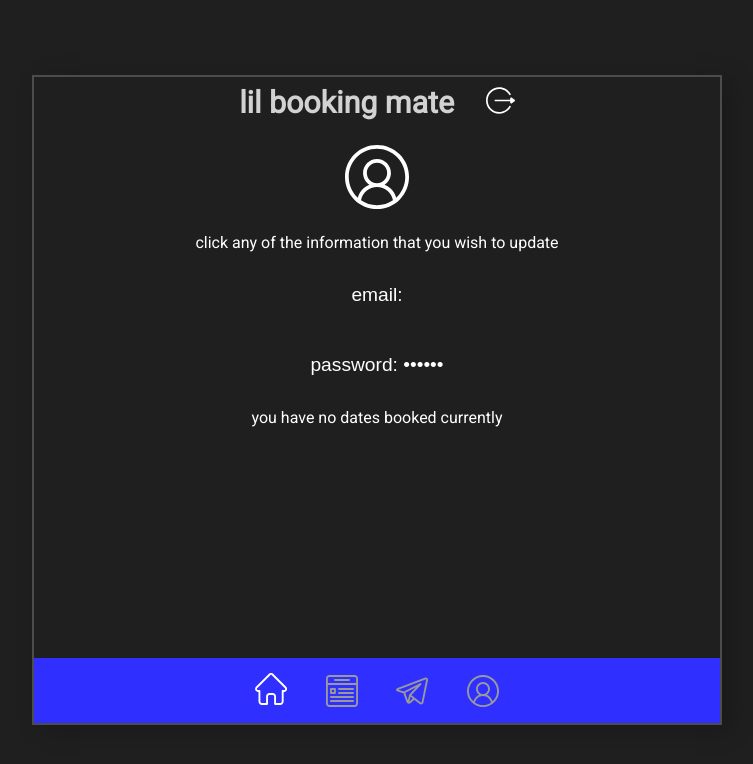
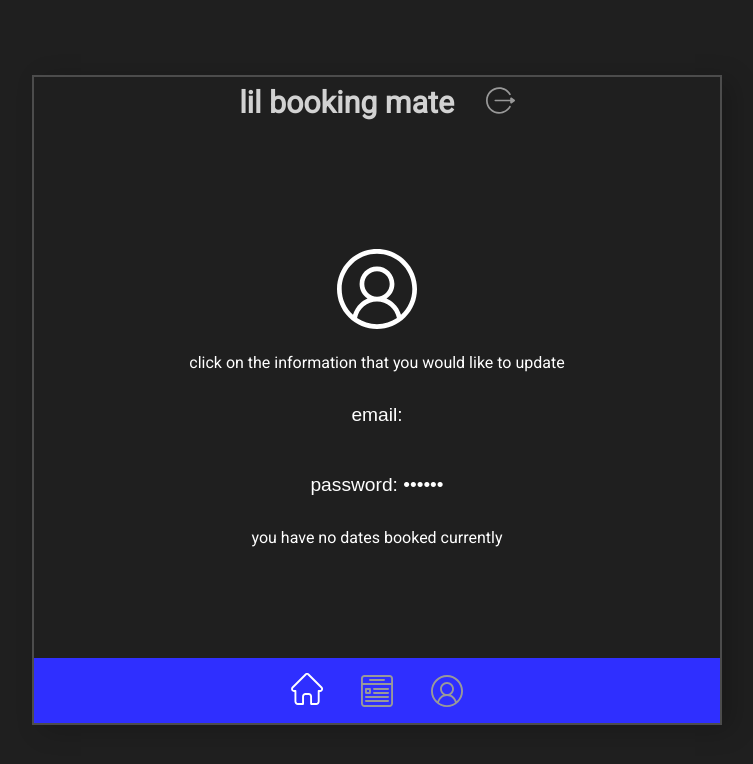
Before and after one commit to 200backflips/lil-booking-mate, a Vue app in the folder client/: page /user in a window 1280 px wide. Shown: the top 764 px of the page, without its empty margins (263-1016 px from the left). Built offline with nearby package versions, Linux system fonts and the light colour scheme.

Commit message:
dunno. last push of the week

```diff
--- a/client/src/components/ActiveBookings.vue
+++ b/client/src/components/ActiveBookings.vue
@@ -32,7 +32,7 @@ export default {
 };
 </script>
 
-<style>
+<style scoped>
 .ActiveBookings {
   display: flex;
   flex-direction: column;
@@ -42,20 +42,4 @@ export default {
   overflow-y: scroll;
   -webkit-overflow-scrolling: touch;
 }
-.Booking {
-  display: flex;
-  flex-direction: column;
-  align-items: center;
-  width: 80%;
-  margin: 0.5rem;
-  padding: 0.7rem;
-  background: #2b2b2b;
-  font-size: 1.1rem;
-}
-.Booking p {
-  padding: 0.5rem;
-}
-.Booking h4 {
-  padding: 1rem;
-}
 </style>
--- a/client/src/components/Footer.vue
+++ b/client/src/components/Footer.vue
@@ -6,7 +6,6 @@
     <router-link to="/bookings">
       <img src="../assets/newsfeed.svg" alt="booked-dates" />
     </router-link>
-    <img src="../assets/telegram.svg" class="logged-out" alt="message" />
     <router-link to="/user">
       <img src="../assets/user.svg" alt="user" />
     </router-link>
@@ -16,7 +15,6 @@
       <img src="../assets/home.svg" alt="home" />
     </router-link>
     <img src="../assets/newsfeed.svg" class="logged-out" alt="booked-dates" />
-    <img src="../assets/telegram.svg" class="logged-out" alt="message" />
     <img src="../assets/user.svg" class="logged-out" alt="user" />
   </div>
 </template>
--- a/client/src/components/Header.vue
+++ b/client/src/components/Header.vue
@@ -2,23 +2,25 @@
   <div class="Header">
     <h1>lil booking mate</h1>
     <div class="logout-btn">
-      <button @click.prevent="logOut">
+      <button v-if="isLoggedIn" @click.prevent="logOut">
         <router-link to="/">
           <img src="../assets/logout.svg" alt="logout" />
         </router-link>
       </button>
+      <img v-else src="../assets/logout.svg" alt="logout" class="logged-out" />
     </div>
   </div>
 </template>
 
 <script>
-import { mapActions } from "vuex";
+import { mapGetters, mapActions } from "vuex";
 
 export default {
   name: "Header",
   methods: {
     ...mapActions(["logOut"])
-  }
+  },
+  computed: mapGetters(["isLoggedIn"])
 };
 </script>
 
@@ -50,6 +52,10 @@ img {
   filter: invert(100%);
 }
 
+.logged-out {
+  filter: invert(60%);
+}
+
 @media screen and (min-width: 500px) {
   img:hover {
     filter: invert(60%);
--- a/client/src/components/User.vue
+++ b/client/src/components/User.vue
@@ -1,7 +1,7 @@
 <template>
   <div class="User">
     <img src="../assets/user.svg" alt="user" />
-    <p>click any of the information that you wish to update</p>
+    <p>click on the information that you would like to update</p>
     <DisplayUserInfo
       infoType="email"
       :toggler="changeEmail"
@@ -23,7 +23,9 @@
       <p>from: {{ parseDate(userInfo.timePeriod.from) }}</p>
       <p>to: {{ parseDate(userInfo.timePeriod.to) }}</p>
     </template>
-    <p v-else>you have no dates booked currently</p>
+    <router-link to="/" v-else>
+      <p>you have no dates booked currently</p>
+    </router-link>
   </div>
 </template>
 
@@ -61,6 +63,7 @@ export default {
 .User {
   display: flex;
   flex-direction: column;
+  justify-content: center;
   align-items: center;
   height: 82%;
   overflow-y: scroll;
@@ -72,9 +75,16 @@ export default {
   font-size: 1rem;
   width: 82%;
 }
+.User > a {
+  padding: 0.5rem;
+  text-align: center;
+  font-size: 1rem;
+  color: #ffffff;
+  text-decoration: none;
+}
 
 img {
-  width: 4rem;
+  width: 5rem;
   filter: invert(100%);
   margin: 1rem;
 }
--- a/client/src/elements/Booking.vue
+++ b/client/src/elements/Booking.vue
@@ -26,3 +26,22 @@ export default {
   }
 };
 </script>
+
+<style scoped>
+.Booking {
+  display: flex;
+  flex-direction: column;
+  align-items: center;
+  width: 80%;
+  margin: 0.5rem;
+  padding: 0.7rem;
+  background: #2b2b2b;
+  font-size: 1.1rem;
+}
+.Booking p {
+  padding: 0.5rem;
+}
+.Booking h4 {
+  padding: 1rem;
+}
+</style>
--- a/client/src/store/modules/login.js
+++ b/client/src/store/modules/login.js
@@ -8,7 +8,7 @@ const actions = {
   verifyLogIn({ commit, rootState }) {
     rootState.users.map(user => {
       if (
-        rootState.userInput.email === user.email &&
+        rootState.userInput.email.toLowerCase() === user.email.toLowerCase() &&
         rootState.userInput.password === user.password
       ) {
         commit('captureUserInfo', user);
```
Also changed, not shown: client/src/assets/telegram.svg (deleted).
